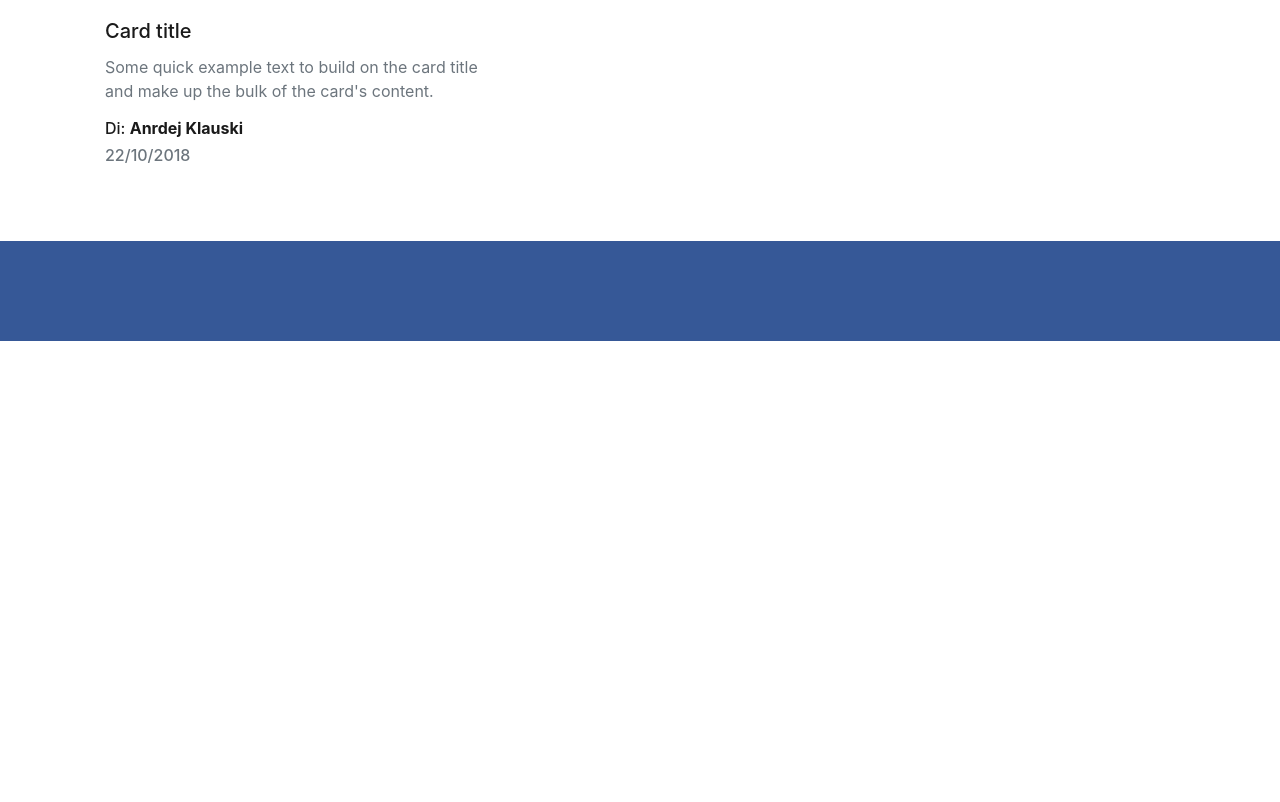
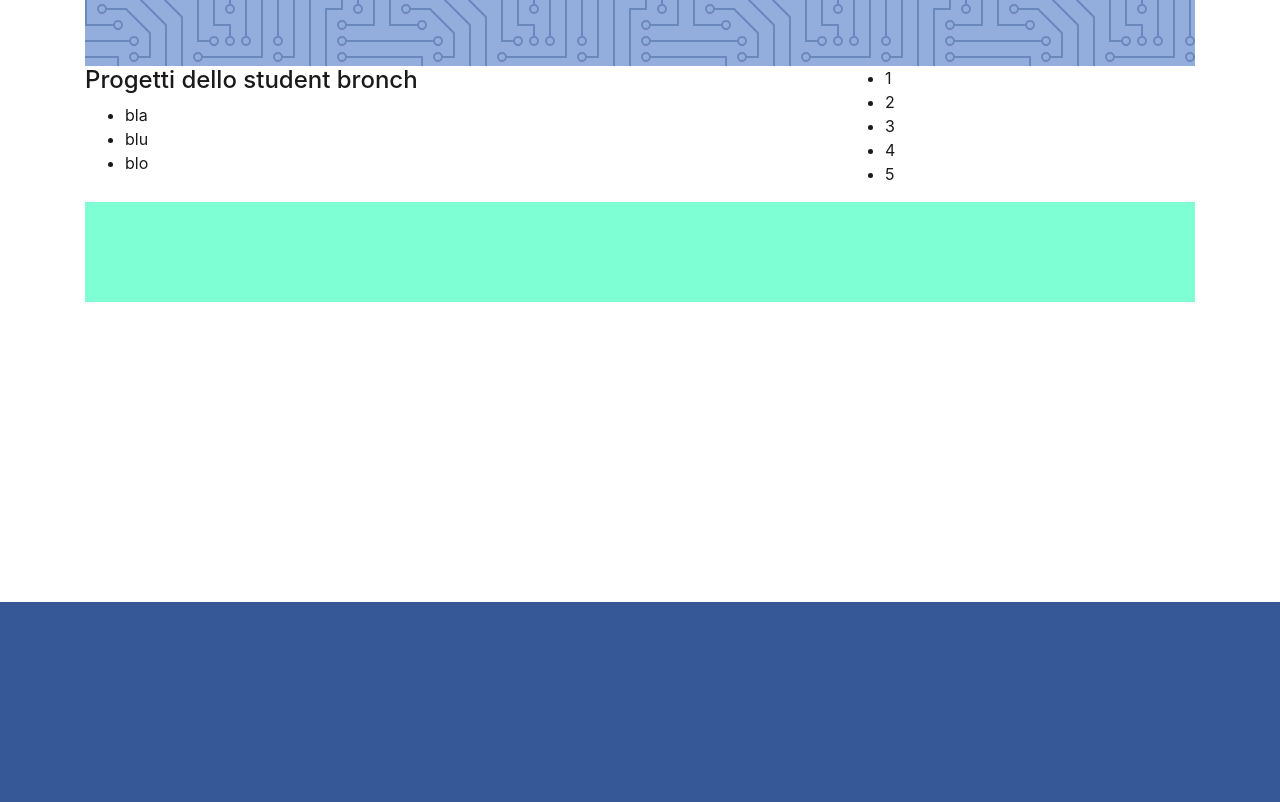
Before and after one commit to danielevezz/test-django, a Django app: page /website/ in a window 1280 px wide. Shown: the part 887-1689 px from the top of the page. Before the commit the page ends 1228 px from the top, so only its background shows below. Run offline with Django 3.2, Linux system fonts and the light colour scheme; data comes from the database, SQL or seed files in the repository; some libraries are stand-ins or nearby versions.

Commit message:
roba bella

```diff
--- /dev/null
+++ b/mysite/website/sass/website/card.sass
@@ -0,0 +1,2 @@
+.card-body
+  padding: 0px
--- a/mysite/website/sass/website/program.sass
+++ b/mysite/website/sass/website/program.sass
@@ -1,5 +1,5 @@
 .logo
-  font-size: 40px
+  font-size: 30px
 
 .flat
   height: 40px
--- a/mysite/website/templates/website/component/card.html
+++ b/mysite/website/templates/website/component/card.html
@@ -1,6 +1,5 @@
-<div class="col-md-5">
 <div class="card">
-        <img class="card-img-top top-article"
+    <img class="card-img-top"
          src="https://cdn-images-1.medium.com/max/2000/1*T8pvWkvJcCAhB5_guUL5ug.jpeg" alt="Card image cap">
     <div class="card-body">
         <h5 class="card-title">Card title</h5>
@@ -11,4 +10,3 @@
         <h6 class="text-muted">22/10/2018</h6>
     </div>
 </div>
-</div>
--- a/mysite/website/templates/website/component/footer.html
+++ b/mysite/website/templates/website/component/footer.html
@@ -1,2 +1,3 @@
-<footer class="mt-5" style="background-color: #365897; height: 100px">
+<footer style="background-color: #365897; height: 200px; margin-top: 300px;">
+
 </footer>
--- a/mysite/website/templates/website/component/navbar.html
+++ b/mysite/website/templates/website/component/navbar.html
@@ -1,21 +1,32 @@
-<nav class="navbar navbar-expand-lg bg-white mb-3">
-    <a class="logo navbar-brand" href="#">STB1019</a>
-    <div class="collapse navbar-collapse d-flex justify-content-end">
-        <form class="form-inline my-2 my-lg-0">
-            <a href="#">
-                <button class="btn flat btn-outline-primary my-2 my-sm-0" type="submit">Sign In</button>
-            </a>
+<div class="container">
+    <nav class="navbar navbar-expand-lg navbar-light bg-white">
+        <a class="navbar-brand logo" href="#">STB1019</a>
+        <form class="form-inline ml-auto">
+            <button class="btn btn-outline-primary my-2 my-sm-0" type="submit">Sign in</button>
         </form>
-    </div>
-</nav>
+    </nav>
 
-<nav class="navbar-nav mb-5">
-    <div class="d-flex justify-content-around">
-        <a class="text-dark" href="#">Notizie</a>
-        <a class="text-muted" href="#">Comunicati</a>
-        <a class="text-muted" href="#">Eventi</a>
-        <a class="text-muted" href="#">Progetti</a>
-        <a class="text-muted" href="#">Membri</a>
-        <a class="text-muted" href="#">Contatti</a>
-    </div>
-</nav>
+
+    <nav class="navbar navbar-expand-lg navbar-light bg-white d-flex justify-content-around">
+        <ul class="nav">
+            <li class="nav-item">
+                <a class="nav-link active" href="#">Notizie</a>
+            </li>
+            <li class="nav-item">
+                <a class="nav-link" href="#">Comunicati</a>
+            </li>
+            <li class="nav-item">
+                <a class="nav-link" href="#">Eventi</a>
+            </li>
+            <li class="nav-item">
+                <a class="nav-link" href="#">Progetti</a>
+            </li>
+            <li class="nav-item">
+                <a class="nav-link" href="#">Membri</a>
+            </li>
+            <li class="nav-item">
+                <a class="nav-link" href="#">Contatti</a>
+            </li>
+        </ul>
+    </nav>
+</div>
--- a/mysite/website/templates/website/main.html
+++ b/mysite/website/templates/website/main.html
@@ -11,15 +11,10 @@
     <title>Document</title>
 </head>
 <body>
-<div class="container">
     {% include "website/component/navbar.html" %}
     {% block content %}{% endblock %}
+    {% include "website/component/footer.html" %}
 
-    <div class="row">
-        {% include "website/component/card.html" %}
-    </div>
-</div>
-{% include "website/component/footer.html" %}
-
+    <script src="https://stackpath.bootstrapcdn.com/bootstrap/4.1.3/js/bootstrap.min.js"></script>
 </body>
 </html>
--- /dev/null
+++ b/mysite/website/templates/website/main_page/component/patrocini.html
@@ -0,0 +1,7 @@
+<div class="container patrocini">
+    <div class="row">
+        <div class="col-sm-4">unibs</div>
+        <div class="col-sm-4">dii</div>
+        <div class="col-sm-4">ieee</div>
+    </div>
+</div>
--- /dev/null
+++ b/mysite/website/templates/website/main_page/component/progetti.html
@@ -0,0 +1,8 @@
+<div class="col-md-8">
+    <h4>Progetti dello student bronch</h4>
+    <ul>
+        <li>bla</li>
+        <li>blu</li>
+        <li>blo</li>
+    </ul>
+</div>
--- /dev/null
+++ b/mysite/website/templates/website/main_page/component/sidebar.html
@@ -0,0 +1,9 @@
+<div class="col-md-4">
+    <ul>
+        <li>1</li>
+        <li>2</li>
+        <li>3</li>
+        <li>4</li>
+        <li>5</li>
+    </ul>
+</div>
--- /dev/null
+++ b/mysite/website/templates/website/main_page/component/top_articles.html
@@ -0,0 +1,24 @@
+<!--div class="row">
+    <div class="col-md-4">{% include "website/component/card.html" %}</div>
+    <div class="col-md-4">
+        <ul>
+            <li>1</li>
+            <li>2</li>
+            <li>3</li>
+        </ul>
+    </div>
+    <div class="col-md-4">{% include "website/component/card.html" %}</div>
+</div-->
+<div class="container-fluid">
+    <div class="card-deck m-lg-4">
+        {% include "website/component/card.html" %}
+        <div class="card">
+            <ul>
+                <li>1</li>
+                <li>2</li>
+                <li>3</li>
+            </ul>
+        </div>
+        {% include "website/component/card.html" %}
+    </div>
+</div>
--- /dev/null
+++ b/mysite/website/templates/website/main_page/index.html
@@ -0,0 +1,17 @@
+{% extends "website/main.html" %}
+
+{% block content %}
+    <div class="container-fluid p-lg-5">
+        {% include "website/main_page/component/top_articles.html" %}
+    </div>
+    <div class="container">
+        {% include "website/main_page/component/patrocini.html" %}
+        <div class="row">
+            {% include "website/main_page/component/progetti.html" %}
+            {% include "website/main_page/component/sidebar.html" %}
+        </div>
+        {% block eventi %}{% endblock %}
+        {% block team %}{% endblock %}
+        <div style="height: 100px; background-color: aquamarine"></div>
+    </div>
+{% endblock %}
--- a/mysite/website/urls.py
+++ b/mysite/website/urls.py
@@ -3,6 +3,6 @@ from django.urls import path
 from . import views
 
 urlpatterns = [
-    path('', views.program, name='program'),
+    path('', views.index, name='index'),
     path('<int:event_id>/', views.detail, name='detail'),
 ]
--- a/mysite/website/views.py
+++ b/mysite/website/views.py
@@ -3,10 +3,10 @@ from django.shortcuts import render
 from .models import Event
 
 
-def program(request):
+def index(request):
     event_list = Event.objects.all()
     context = {"event_list": event_list}
-    return render(request, 'website/program.html', context)
+    return render(request, "website/main_page/index.html", context)
 
 
 def detail(request, event_id):
```
Also changed, not shown: mysite/website/sass/main.sass (+6 -1 lines), mysite/website/static/website/main.css, 1 other file. Lines whose indentation alone changed are shown as unchanged.
